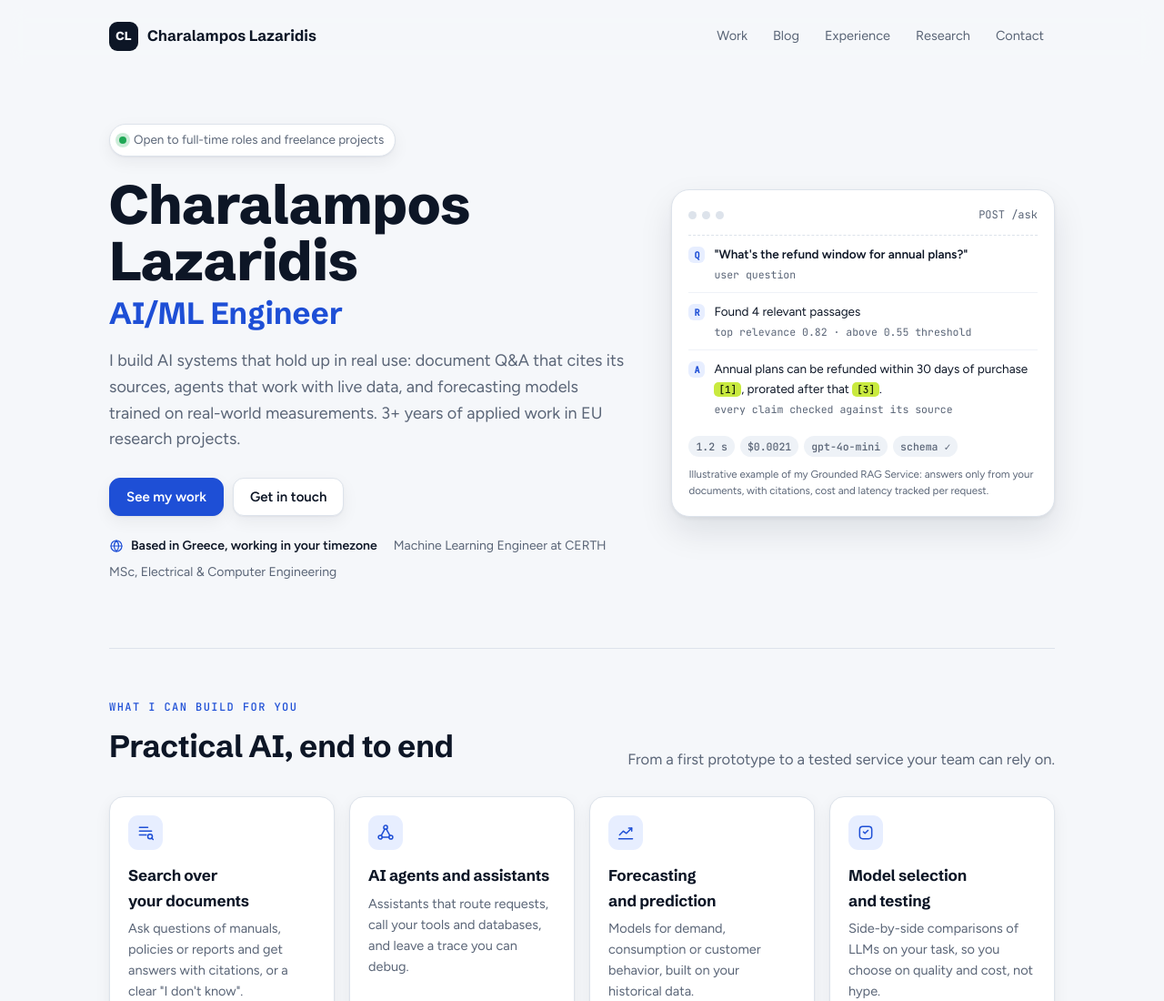
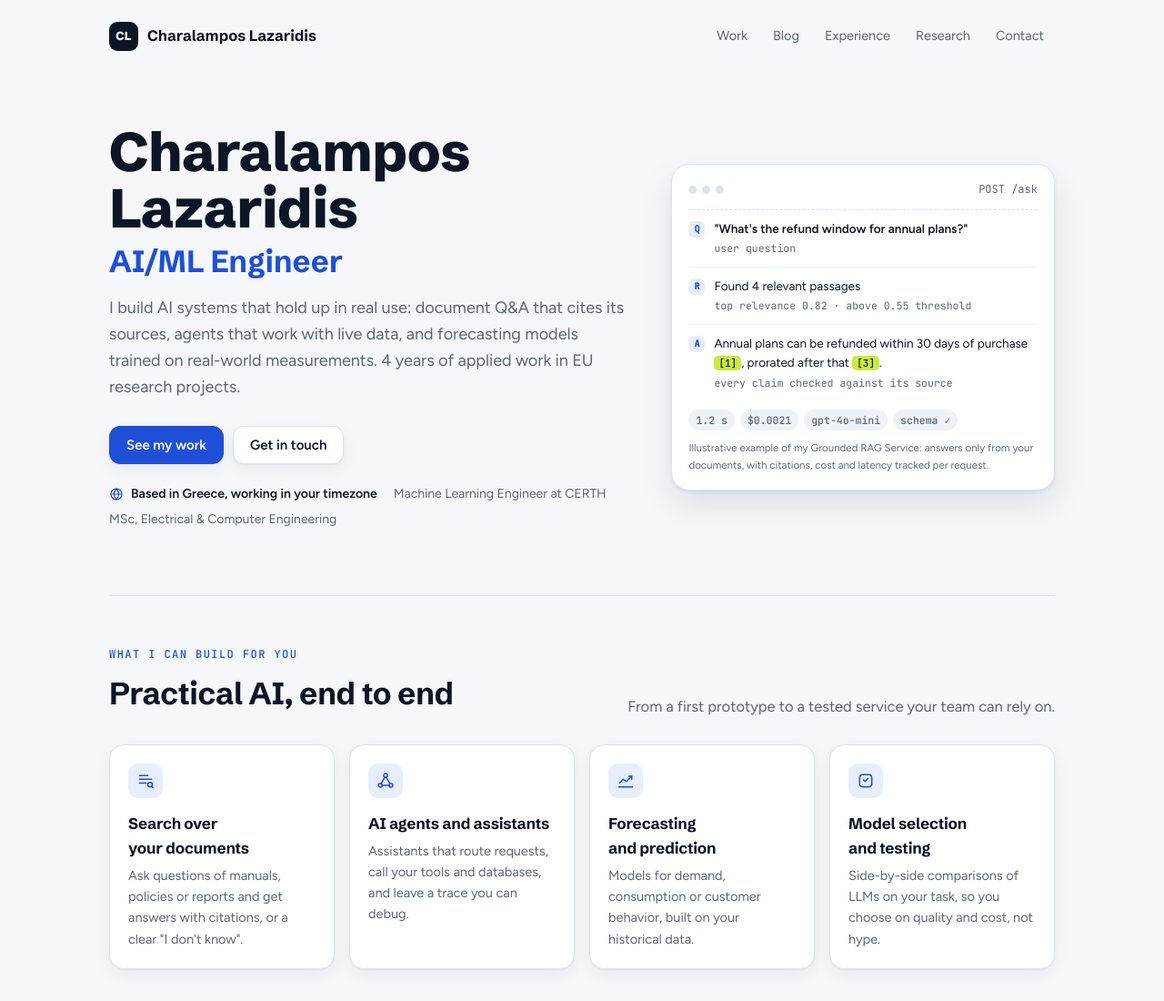
Before and after one commit to Charalampos-Lazaridis/Charalampos-Lazaridis.github.io, a plain HTML site: page index.html in a window 1280 px wide. Shown: the top 1100 px of the page at 91% size. Drawn offline with Linux system fonts and the light colour scheme.

Commit message:
Add files via upload

```diff
--- a/index.html
+++ b/index.html
@@ -90,7 +90,7 @@ nav .wrap{display:flex;align-items:center;justify-content:space-between;gap:16px
 @media (prefers-reduced-motion:reduce){.dot{animation:none}}
 .remote{display:inline-flex;align-items:center;gap:8px;color:var(--ink);font-weight:600}
 .remote svg{width:16px;height:16px;color:var(--blue)}
-.hero h1{font-size:clamp(38px,6vw,60px);line-height:1.03;font-weight:800;margin-top:22px}
+.hero h1{font-size:clamp(38px,6vw,60px);line-height:1.03;font-weight:800;margin-top:0}
 .hero h1 .role{display:block;color:var(--blue);font-weight:700;font-size:.56em;margin-top:10px;letter-spacing:0}
 .lede{color:var(--muted);font-size:18px;max-width:52ch;margin-top:20px}
 .actions{display:flex;flex-wrap:wrap;gap:10px;margin-top:28px}
@@ -251,9 +251,8 @@ footer{padding-block:32px 40px;color:var(--muted);font-size:13.5px;display:flex;
 <main class="wrap" id="top">
   <header class="hero">
     <div>
-      <span class="status"><span class="dot"></span>Open to full-time roles and freelance projects</span>
       <h1>Charalampos Lazaridis <span class="role">AI/ML Engineer</span></h1>
-      <p class="lede">I build AI systems that hold up in real use: document Q&amp;A that cites its sources, agents that work with live data, and forecasting models trained on real-world measurements. 3+ years of applied work in EU research projects.</p>
+      <p class="lede">I build AI systems that hold up in real use: document Q&amp;A that cites its sources, agents that work with live data, and forecasting models trained on real-world measurements. 4 years of applied work in EU research projects.</p>
       <div class="actions">
         <a class="btn primary" href="#work">See my work</a>
         <a class="btn" href="#contact">Get in touch</a>
```
